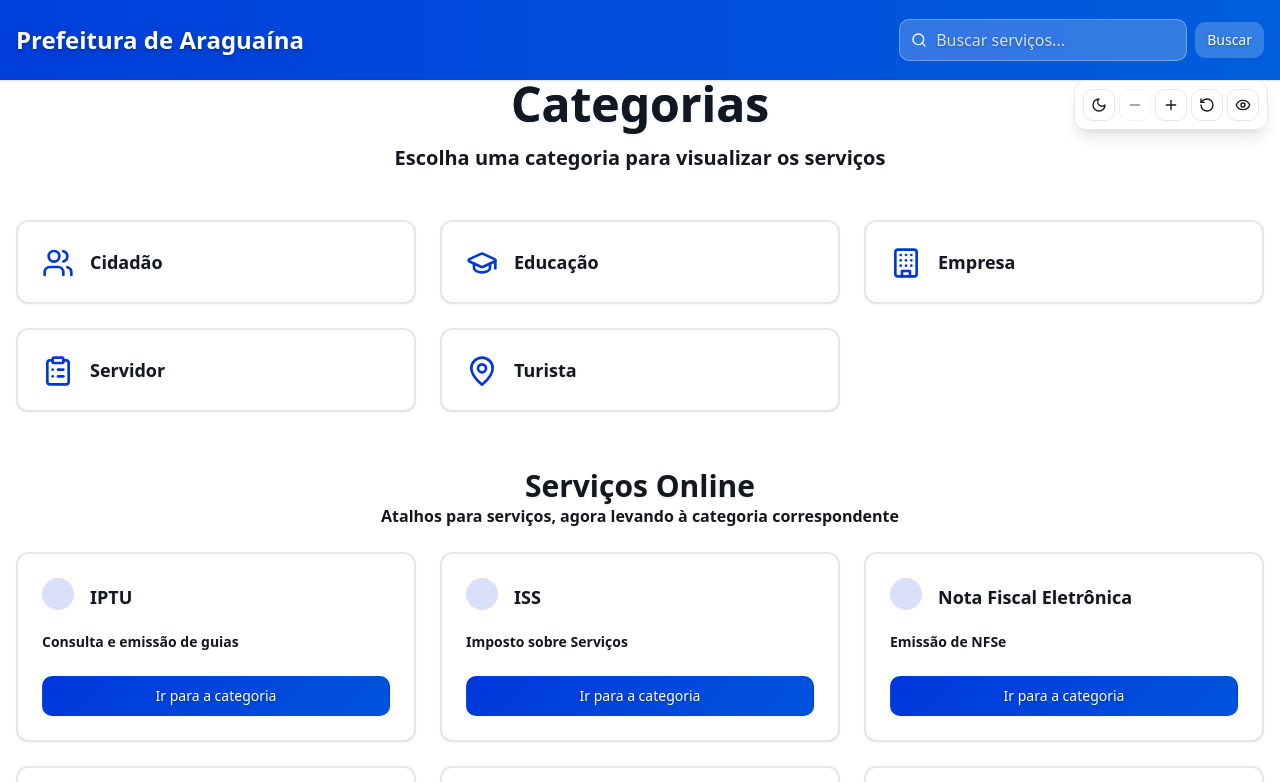
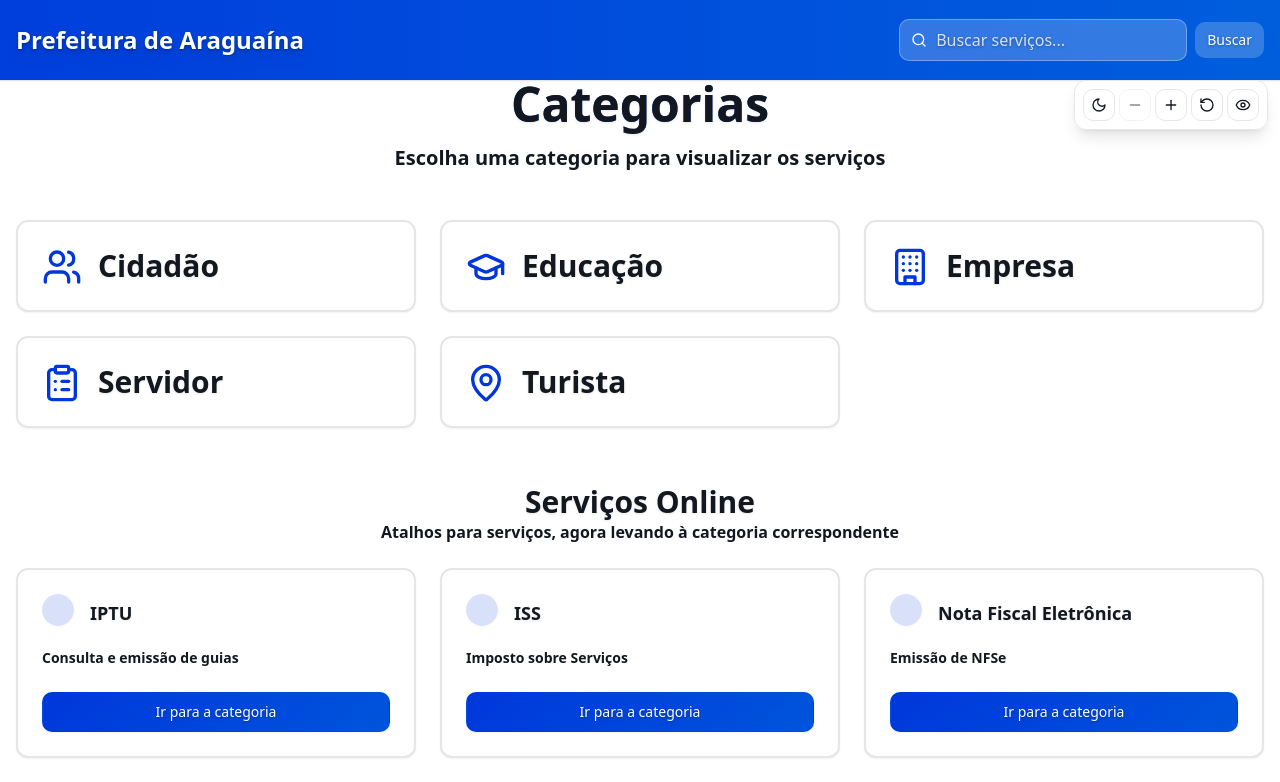
Before and after one commit to mmatteuus/araguaina2, a React (Vite) app: page /categorias in a window 1280 px wide. Shown: the top 782 px of the page. Built offline with nearby package versions, Linux system fonts and the light colour scheme.

Commit message:
style(categorias): título maior e destaque hover com fundo azul e ícone/letras brancas; cartões totalmente clicáveis

```diff
--- a/src/pages/Categorias.tsx
+++ b/src/pages/Categorias.tsx
@@ -31,27 +31,35 @@ const Categorias = () => {
           </div>
 
           <div className="grid grid-cols-1 md:grid-cols-2 lg:grid-cols-3 gap-6">
-            {categorias.map((cat) => (
+            {categorias.map((cat) => {
+              const Icon =
+                cat.id === "cidadao" ? Users :
+                cat.id === "educacao" ? GraduationCap :
+                cat.id === "empresa" ? Building :
+                cat.id === "servidor" ? ClipboardList :
+                MapPin;
+              return (
                 <Link
                   key={cat.id}
                   to={`/categorias/${cat.id}`}
                   aria-label={`Abrir categoria ${cat.titulo}`}
                   className="group block focus:outline-none focus-visible:ring-2 focus-visible:ring-primary rounded-lg"
                 >
-                <Card className="transition-all duration-200 border-2 group-hover:border-primary/40 group-hover:shadow-lg group-active:scale-[0.99]">
+                  <Card className="transition-all duration-200 border-2 group-hover:border-primary group-hover:bg-primary group-hover:shadow-lg group-active:scale-[0.99]">
                     <CardContent className="p-6">
                       <div className="flex items-center gap-4">
                         <div className="flex-shrink-0 translate-y-[1px] group-hover:scale-105 transition-transform duration-200">
-                        {cat.icon}
+                          <Icon className="w-10 h-10 text-primary group-hover:text-white transition-colors duration-200" />
                         </div>
-                      <h3 className="text-lg font-bold text-foreground group-hover:text-primary transition-colors duration-200">
+                        <h3 className="text-2xl md:text-3xl font-extrabold text-foreground group-hover:text-white transition-colors duration-200">
                           {cat.titulo}
                         </h3>
                       </div>
                     </CardContent>
                   </Card>
                 </Link>
-            ))}
+              );
+            })}
           </div>
 
           <div className="mt-14">
```
Lines whose indentation alone changed are shown as unchanged.
